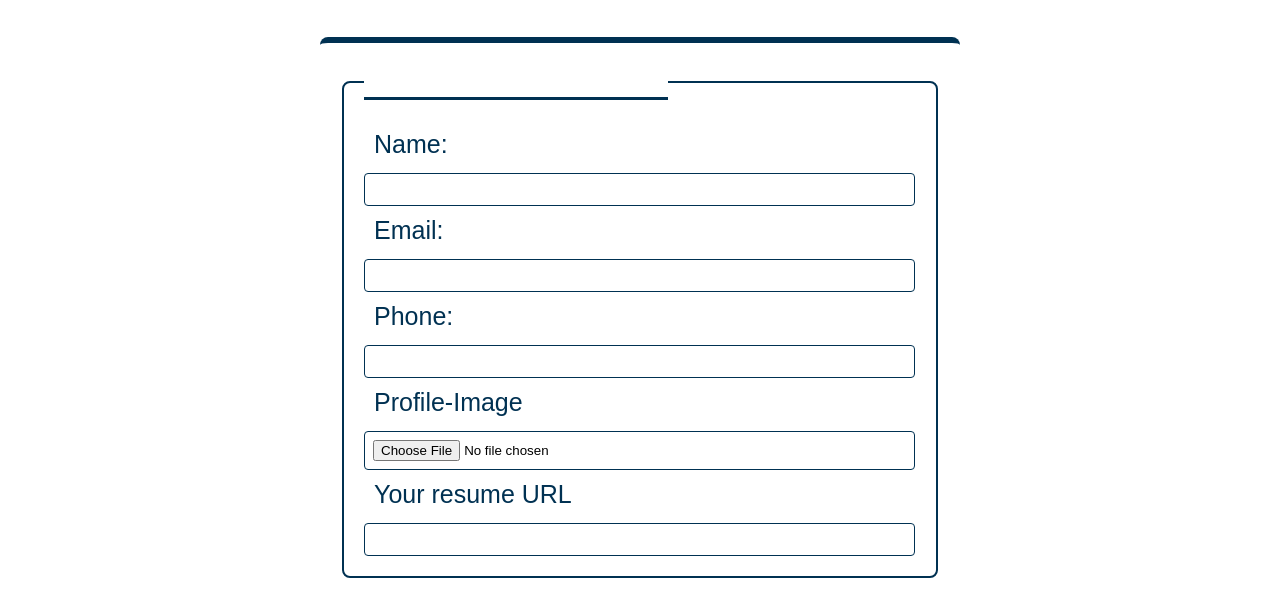
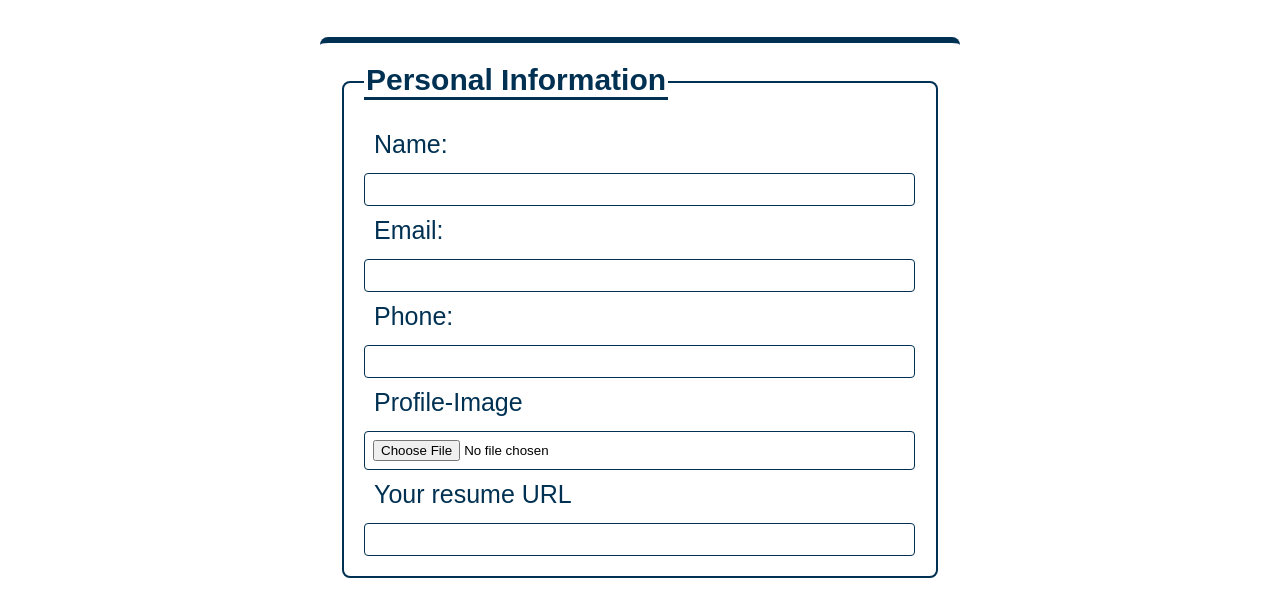
Before and after one commit to naila-ady/Milestone5UniquePath-SimpleDownload, a plain HTML site: page index.html in a window 1280 px wide. Shown: the part 181-776 px from the top of the page. Drawn offline with Linux system fonts and the light colour scheme.

Commit message:
Update style.css

```diff
--- a/style.css
+++ b/style.css
@@ -28,7 +28,7 @@ fieldset{
 legend{
     font-weight: bold;
     text-align: left;
-    color:white;
+    color:#003152;
     font-size: 30px;
     border-bottom:3px solid#003152 ;
 
```
